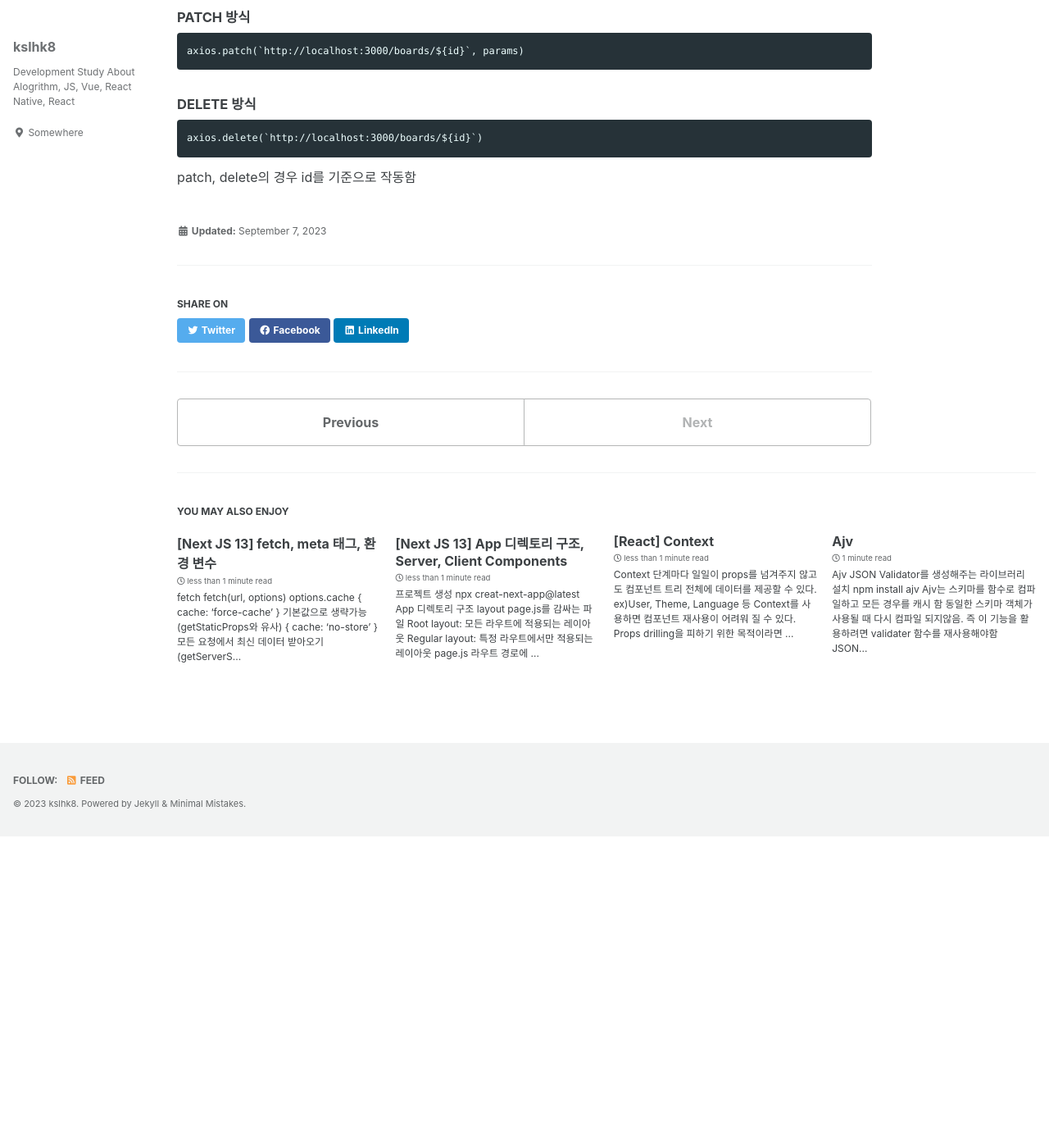
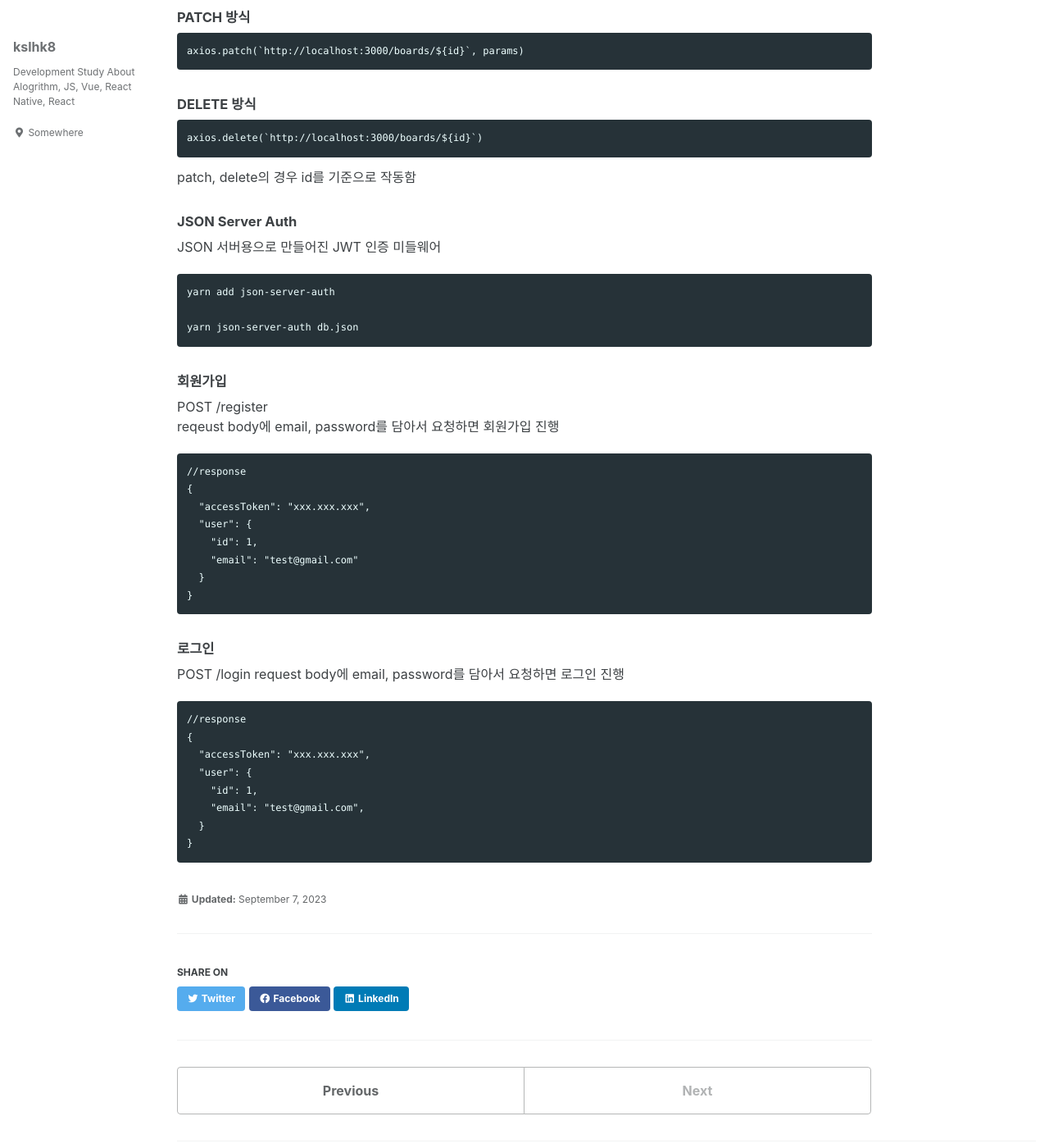
Before and after one commit to kslhk8/kslhk8.github.io, a Jekyll site: the page built from _posts/2023-09-07-112.md, in a window 1280 px wide and 1400 px high, scrolled down 640 px. Shown: the whole window at 82% size. Built offline with Jekyll 4.4.1, drawn with Linux system fonts in a browser that asks for light colours; cached includes are drawn as plain includes; before the commit the page ends 1660 px from its top, so only the background shows below that; some of the changed text lies outside the part shown.

Commit message:
update: study json-server-auth

````diff
--- a/_posts/2023-09-07-112.md
+++ b/_posts/2023-09-07-112.md
@@ -1,6 +1,6 @@
 ---
 layout: single
-title: "json server"
+title: "JSON Server, JSON Server Auth"
 ---
 
 ##### JSON Server
@@ -41,3 +41,45 @@ axios.delete(`http://localhost:3000/boards/${id}`)
 ```
 
 patch, delete의 경우 id를 기준으로 작동함
+
+##### JSON Server Auth
+
+JSON 서버용으로 만들어진 JWT 인증 미들웨어
+
+```
+yarn add json-server-auth
+
+yarn json-server-auth db.json
+```
+
+##### 회원가입
+
+POST /register
+reqeust body에 email, password를 담아서 요청하면 회원가입 진행
+
+```
+//response
+{
+  "accessToken": "xxx.xxx.xxx",
+  "user": {
+    "id": 1,
+    "email": "test@gmail.com"
+  }
+}
+```
+
+##### 로그인
+
+POST /login
+request body에 email, password를 담아서 요청하면 로그인 진행
+
+```
+//response
+{
+  "accessToken": "xxx.xxx.xxx",
+  "user": {
+    "id": 1,
+    "email": "test@gmail.com",
+  }
+}
+```
````
